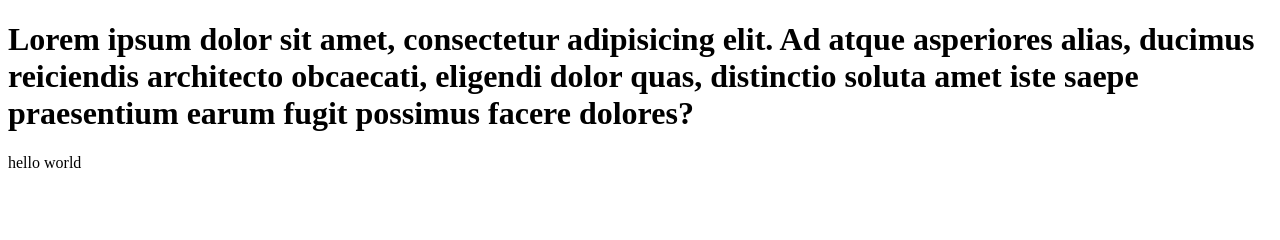
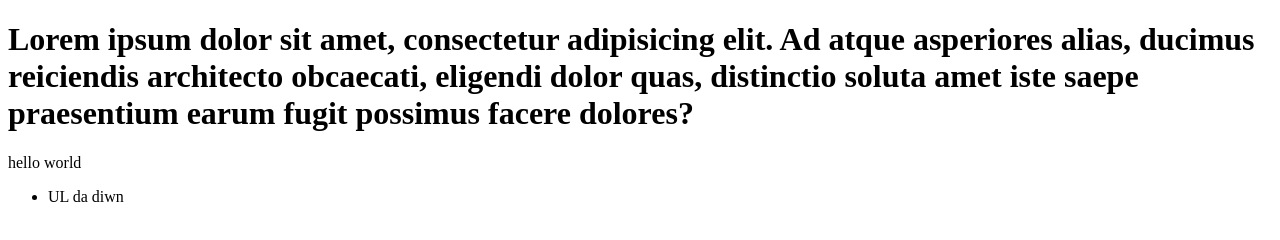
Before and after one commit to Abhi18082002/learn_git, a plain HTML site: page index.html in a window 1280 px wide. Drawn offline with Linux system fonts and the light colour scheme.

Commit message:
add index fiel update

```diff
--- a/index.html
+++ b/index.html
@@ -8,6 +8,8 @@
 <body>
     <h1>Lorem ipsum dolor sit amet, consectetur adipisicing elit. Ad atque asperiores alias, ducimus reiciendis architecto obcaecati, eligendi dolor quas, distinctio soluta amet iste saepe praesentium earum fugit possimus facere dolores?</h1>
 </body>hello world
-
+<ul>
+    <li>   UL da  diwn</li>
+</ul>
 </body>
 </html>
```
